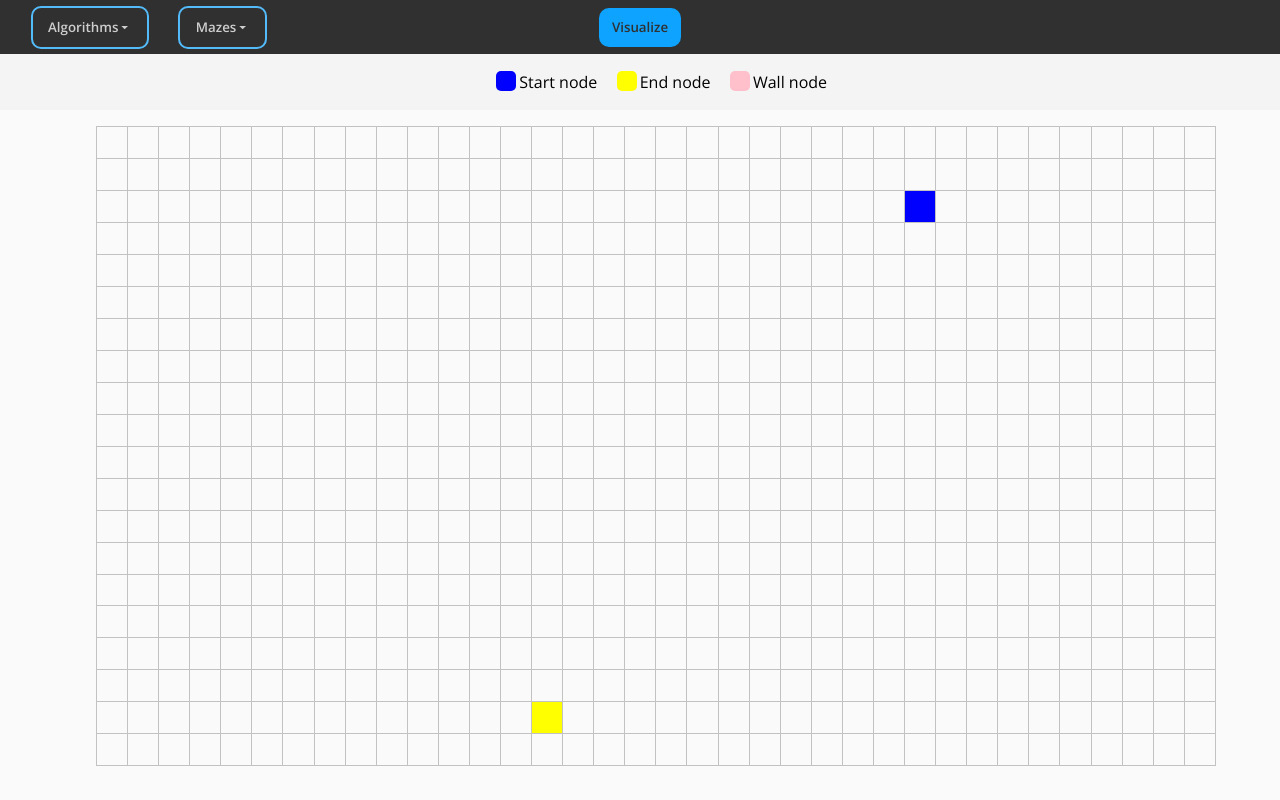
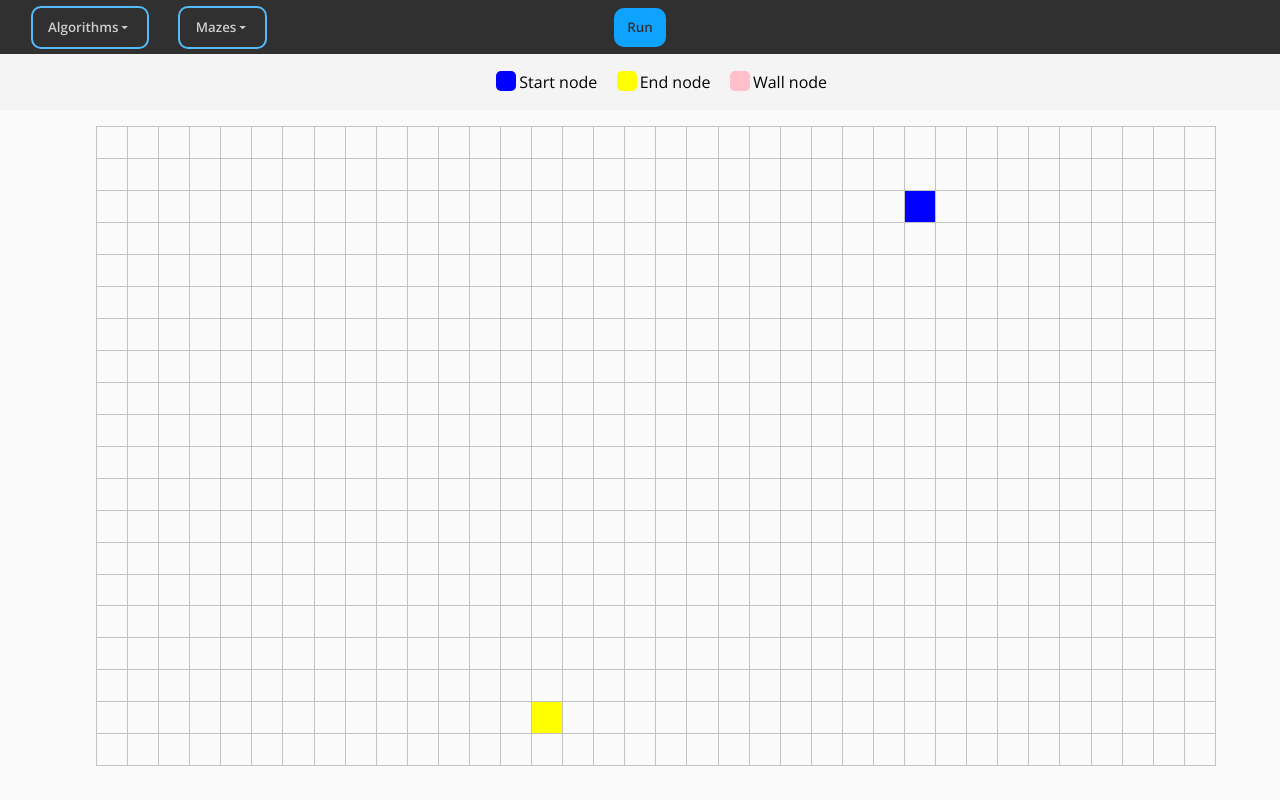
Before and after one commit to dfoltynski/pathfinding-visualiser, a React (Create React App) app: page / in a window 1280 px wide. Built offline with nearby package versions, Linux system fonts and the light colour scheme.

Commit message:
handle clicking outside of button

```diff
--- a/src/components/DropdownButton.tsx
+++ b/src/components/DropdownButton.tsx
@@ -26,6 +26,16 @@ export default function DropdownButton({ title, listItems }: IDropdownProps) {
   const handleAlgorithmChange = (ev: any) => {
     console.log(ev.target.outerText);
     setButtonText(ev.target.outerText);
+  };
+
+  document.onclick = (ev: any) => {
+    if (!dropdownButton.current.contains(ev.target)) {
+      setShowDropdownList(false);
+    }
+
+    // if (!ev.target.matches(".options__button__container")) {
+    //   console.log("asd");
+    // }
   };
 
   return (
--- a/src/components/Navbar.tsx
+++ b/src/components/Navbar.tsx
@@ -5,6 +5,8 @@ import DropdownButton from "./DropdownButton";
 import "../App.css";
 
 function Navbar() {
+  const [algorithm, setAlgorithm] = useState<string>("");
+
   return (
     <nav>
       <div className="options">
@@ -25,7 +27,7 @@ function Navbar() {
 
       <button className="nav__button--activate">
         <div className="nav__button__content">
-          <span className="nav__button__text">Visualize</span>
+          <span className="nav__button__text">Run {algorithm}</span>
         </div>
       </button>
     </nav>
```
